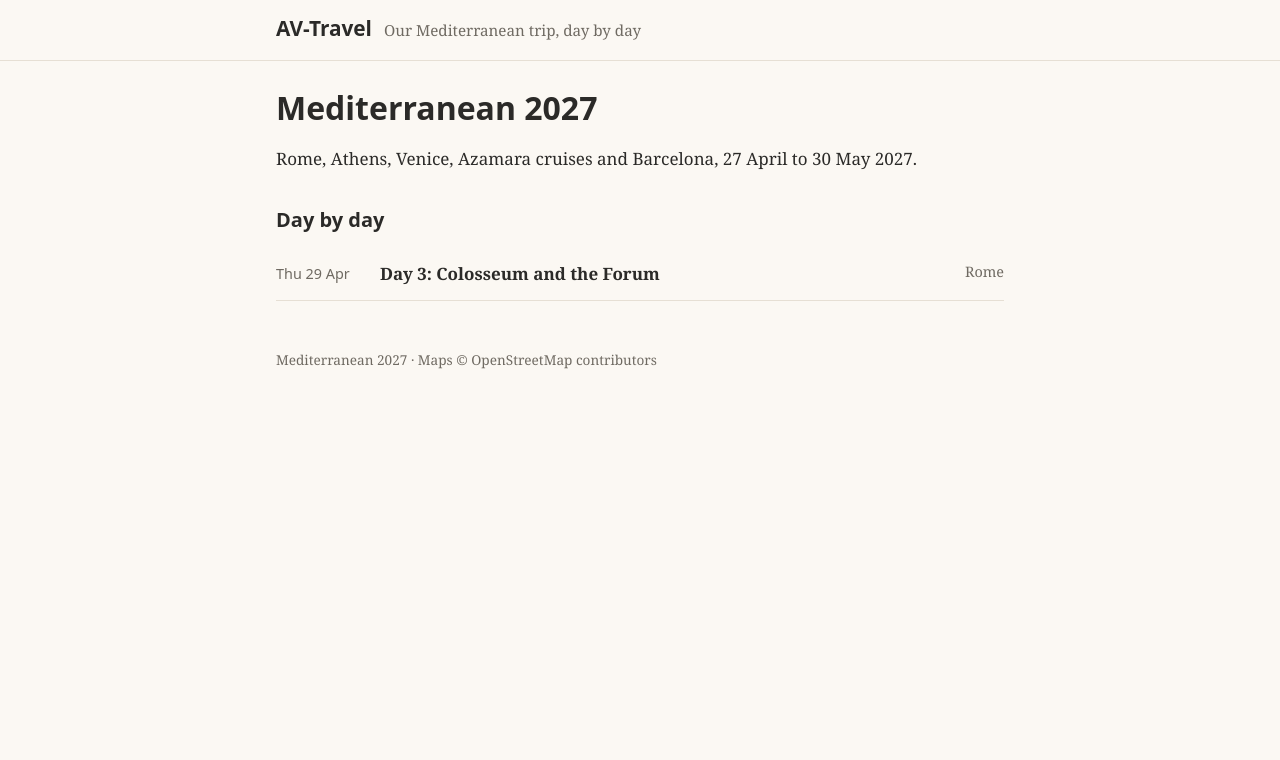
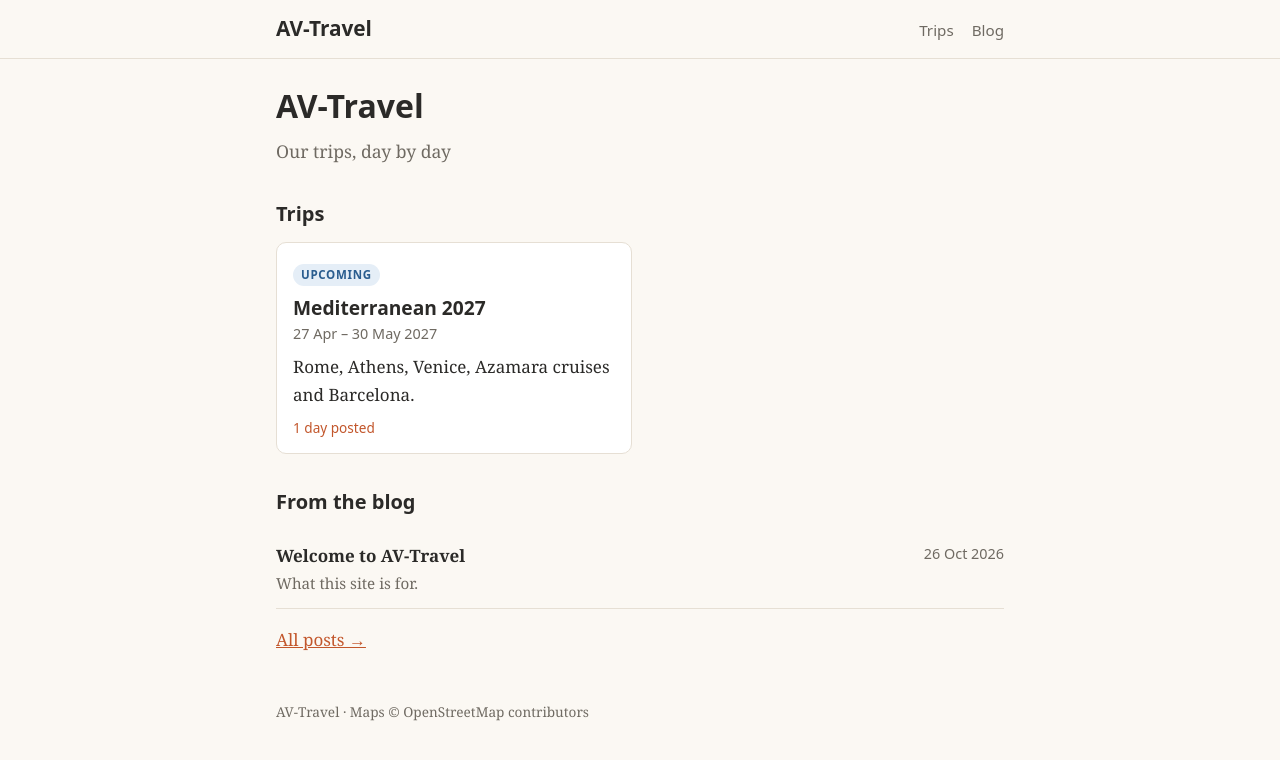
Before and after one commit to adrianv66/av-travel, a Jekyll site: the page built from index.html, in a window 1280 px wide. Shown: the top 760 px of the page. Built offline with Jekyll 4.4.1, drawn with Linux system fonts in a browser that asks for light colours.

Commit message:
Front page with trips and blog

```diff
--- a/_config.yml
+++ b/_config.yml
@@ -1,22 +1,34 @@
 title: AV-Travel
-description: Our Mediterranean trip, day by day
+description: Our trips, day by day
 url: "https://travel.amvhome.net"
 baseurl: ""
+timezone: Australia/Sydney
 
-# Each day lives at /<slug>/, e.g. /day-03-colosseum-and-forum/
-permalink: /:title/
+# Each trip's days live in <trip>/_posts/, blog posts in blog/_posts/.
+# The folder becomes the post's category, which is the first part of its address:
+#   mediterranean-2027/_posts/2027-04-29-day-03-colosseum.md -> /mediterranean-2027/day-03-colosseum/
+#   blog/_posts/2026-10-26-packing-list.md                    -> /blog/packing-list/
+permalink: /:categories/:title/
 
 # Posts dated in the future are NOT published (handy for posting days late).
 future: false
 
-trip:
-  name: Mediterranean 2027
-  summary: "Rome, Athens, Venice, Azamara cruises and Barcelona, 27 April to 30 May 2027."
+# One file per trip in _trips/. The file name is the trip's address and folder name.
+collections:
+  trips:
+    output: true
+    permalink: /:name/
 
-# Paste the src URL from Polarsteps' embed code here (leave blank to hide the map).
-polarsteps_embed_url: ""
+defaults:
+  - scope:
+      type: trips
+    values:
+      layout: trip
+  - scope:
+      type: posts
+    values:
+      layout: post
 
 exclude:
   - README.md
-
-timezone: Australia/Sydney
+  - tools
--- /dev/null
+++ b/_includes/trip-dates.html
@@ -0,0 +1,8 @@
+{%- assign _t = include.trip -%}
+{%- if _t.start and _t.end -%}
+{%- assign _sy = _t.start | date: "%Y" -%}
+{%- assign _ey = _t.end | date: "%Y" -%}
+{{ _t.start | date: "%-d %b" }}{% if _sy != _ey %} {{ _sy }}{% endif %} – {{ _t.end | date: "%-d %b %Y" }}
+{%- elsif _t.start -%}
+From {{ _t.start | date: "%-d %b %Y" }}
+{%- endif -%}
--- /dev/null
+++ b/_includes/trip-status.html
@@ -0,0 +1,8 @@
+{%- comment -%} Shows Upcoming / On the road / Past for the trip passed in include.trip {%- endcomment -%}
+{%- assign _now = site.time | date: "%Y%m%d" | plus: 0 -%}
+{%- assign _start = include.trip.start | date: "%Y%m%d" | plus: 0 -%}
+{%- assign _end = include.trip.end | date: "%Y%m%d" | plus: 0 -%}
+{%- if _now < _start -%}<span class="status status-upcoming">Upcoming</span>
+{%- elsif _now <= _end -%}<span class="status status-live">On the road</span>
+{%- else -%}<span class="status status-past">Past trip</span>
+{%- endif -%}
--- a/_layouts/default.html
+++ b/_layouts/default.html
@@ -4,18 +4,22 @@
   <meta charset="utf-8">
   <meta name="viewport" content="width=device-width, initial-scale=1">
   <title>{% if page.title %}{{ page.title }} · {% endif %}{{ site.title }}</title>
-  <meta name="description" content="{{ page.excerpt | default: site.description | strip_html | strip_newlines | truncate: 160 }}">
+  <meta name="description" content="{{ page.summary | default: page.excerpt | default: site.description | strip_html | strip_newlines | truncate: 160 }}">
   <link rel="stylesheet" href="{{ '/assets/style.css' | relative_url }}">
-  {% if page.stops %}
+  {% if page.stops or page.collection == "trips" %}
   <link rel="stylesheet" href="https://unpkg.com/leaflet@1.9.4/dist/leaflet.css">
   <script src="https://unpkg.com/leaflet@1.9.4/dist/leaflet.js"></script>
+  <script src="{{ '/assets/map.js' | relative_url }}"></script>
   {% endif %}
 </head>
 <body>
   <header class="site-header">
     <div class="wrap">
       <a class="brand" href="{{ '/' | relative_url }}">{{ site.title }}</a>
-      <span class="tagline">{{ site.description }}</span>
+      <nav class="site-nav">
+        <a href="{{ '/#trips' | relative_url }}">Trips</a>
+        <a href="{{ '/blog/' | relative_url }}">Blog</a>
+      </nav>
     </div>
   </header>
 
@@ -24,7 +28,7 @@
   </main>
 
   <footer class="wrap site-footer">
-    <p>{{ site.trip.name }} · Maps © OpenStreetMap contributors</p>
+    <p>{{ site.title }} · Maps © OpenStreetMap contributors</p>
   </footer>
 </body>
 </html>
--- a/assets/style.css
+++ b/assets/style.css
@@ -30,7 +30,42 @@ a { color: var(--accent); }
 .site-header { border-bottom: 1px solid var(--line); padding: 18px 0; margin-bottom: 28px; }
 .site-header .wrap { display: flex; flex-wrap: wrap; align-items: baseline; gap: 12px; }
 .brand { font: 700 1.3rem/1 system-ui, sans-serif; color: var(--text); text-decoration: none; }
-.tagline { color: var(--muted); font-size: .95rem; }
+.site-header .wrap { justify-content: space-between; }
+.site-nav { display: flex; gap: 18px; font: .95rem system-ui, sans-serif; }
+.site-nav a { color: var(--muted); text-decoration: none; }
+.site-nav a:hover { color: var(--accent); }
+
+.lead { font-size: 1.1rem; color: var(--muted); margin-top: 0; }
+.crumbs { font: .9rem system-ui, sans-serif; margin: 0 0 10px; }
+.crumbs a { text-decoration: none; }
+.trip-meta { font: .95rem system-ui, sans-serif; color: var(--muted); display: flex; flex-wrap: wrap; align-items: center; gap: 10px; margin: 0 0 12px; }
+
+.status { display: inline-block; font: 600 .72rem/1 system-ui, sans-serif; text-transform: uppercase; letter-spacing: .06em; padding: 5px 8px; border-radius: 999px; }
+.status-upcoming { background: #e5eef7; color: #2a5d8f; }
+.status-live { background: #fbe3d8; color: #a3401b; }
+.status-past { background: var(--line); color: var(--muted); }
+@media (prefers-color-scheme: dark) {
+  .status-upcoming { background: #1f3346; color: #9cc4ea; }
+  .status-live { background: #4a2617; color: #f2a07c; }
+}
+
+.trip-cards { display: grid; grid-template-columns: repeat(auto-fill, minmax(280px, 1fr)); gap: 16px; }
+.trip-card { display: flex; flex-direction: column; background: var(--card); border: 1px solid var(--line); border-radius: 10px; overflow: hidden; color: var(--text); text-decoration: none; transition: border-color .15s, transform .15s; }
+.trip-card:hover { border-color: var(--accent); transform: translateY(-2px); }
+.trip-card img { width: 100%; aspect-ratio: 16 / 9; object-fit: cover; display: block; }
+.trip-card-body { display: flex; flex-direction: column; gap: 4px; padding: 16px; }
+.trip-card-title { font: 700 1.2rem/1.25 system-ui, sans-serif; margin-top: 6px; }
+.trip-card-dates { font: .9rem system-ui, sans-serif; color: var(--muted); }
+.trip-card-summary { margin-top: 6px; }
+.trip-card-count { font: .85rem system-ui, sans-serif; color: var(--accent); margin-top: 6px; }
+
+.post-list { list-style: none; padding: 0; margin: 0; }
+.post-list li { border-bottom: 1px solid var(--line); }
+.post-list a { display: grid; grid-template-columns: 1fr auto; gap: 2px 14px; padding: 12px 0; color: var(--text); text-decoration: none; }
+.post-list a:hover .post-title { color: var(--accent); }
+.post-title { font-weight: 700; }
+.post-date { color: var(--muted); font: .9rem system-ui, sans-serif; padding-top: 2px; }
+.post-summary { grid-column: 1 / -1; color: var(--muted); font-size: .95rem; }
 
 h1, h2 { font-family: system-ui, sans-serif; line-height: 1.2; }
 h1 { font-size: 2rem; margin: 0 0 12px; }
--- a/index.html
+++ b/index.html
@@ -2,32 +2,45 @@
 layout: default
 ---
 <section class="intro">
-  <h1>{{ site.trip.name }}</h1>
-  <p>{{ site.trip.summary }}</p>
+  <h1>{{ site.title }}</h1>
+  <p class="lead">{{ site.description }}</p>
 </section>
 
-{% if site.polarsteps_embed_url != "" %}
-<section class="trip-map">
-  <h2>The whole route</h2>
-  <iframe src="{{ site.polarsteps_embed_url }}" loading="lazy" title="Trip route on Polarsteps"></iframe>
+<section id="trips">
+  <h2>Trips</h2>
+  {% assign trips = site.trips | sort: "start" | reverse %}
+  <div class="trip-cards">
+    {% for trip in trips %}
+    {% assign day_count = site.categories[trip.slug] | size %}
+    <a class="trip-card" href="{{ trip.url | relative_url }}">
+      {% if trip.cover and trip.cover != "" %}<img src="{{ trip.cover | relative_url }}" alt="" loading="lazy">{% endif %}
+      <span class="trip-card-body">
+        <span class="trip-card-top">{% include trip-status.html trip=trip %}</span>
+        <span class="trip-card-title">{{ trip.title }}</span>
+        <span class="trip-card-dates">{% include trip-dates.html trip=trip %}</span>
+        {% if trip.summary %}<span class="trip-card-summary">{{ trip.summary }}</span>{% endif %}
+        {% if day_count > 0 %}<span class="trip-card-count">{{ day_count }} day{% if day_count != 1 %}s{% endif %} posted</span>{% endif %}
+      </span>
+    </a>
+    {% endfor %}
+  </div>
 </section>
-{% endif %}
 
+{% assign blog_posts = site.categories.blog %}
+{% if blog_posts and blog_posts.size > 0 %}
 <section>
-  <h2>Day by day</h2>
-  {% if site.posts.size > 0 %}
-  <ul class="day-list">
-    {% for post in site.posts reversed %}
+  <h2>From the blog</h2>
+  <ul class="post-list">
+    {% for post in blog_posts limit: 3 %}
     <li>
       <a href="{{ post.url | relative_url }}">
-        <span class="day-date">{{ post.date | date: "%a %-d %b" }}</span>
-        <span class="day-title">{{ post.title }}</span>
-        {% if post.place %}<span class="day-place">{{ post.place }}</span>{% endif %}
+        <span class="post-title">{{ post.title }}</span>
+        <span class="post-date">{{ post.date | date: "%-d %b %Y" }}</span>
+        {% if post.summary %}<span class="post-summary">{{ post.summary }}</span>{% endif %}
       </a>
     </li>
     {% endfor %}
   </ul>
-  {% else %}
-  <p class="empty">Nothing posted yet. The first day goes up once we're on the road.</p>
-  {% endif %}
+  <p><a href="{{ '/blog/' | relative_url }}">All posts →</a></p>
 </section>
+{% endif %}
```
Also changed, not shown: _layouts/day.html (+18 -23 lines), _layouts/post.html (added, +11 -0 lines), _layouts/trip.html (added, +63 -0 lines), _trips/mediterranean-2027.md (added, +13 -0 lines), assets/map.js (added, +38 -0 lines), blog/_posts/2026-10-26-welcome.md (added, +9 -0 lines), blog/index.html (added, +23 -0 lines), mediterranean-2027/_posts/2027-04-29-day-03-colosseum-and-forum.md (added, +30 -0 lines), README.md, 2 other files.
